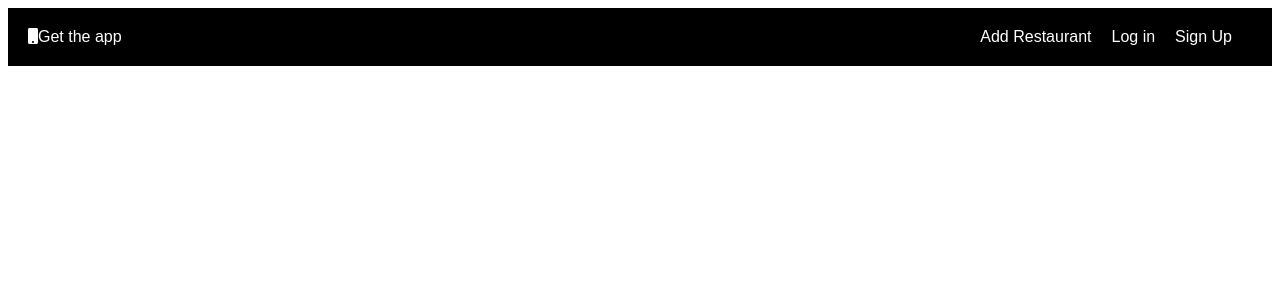
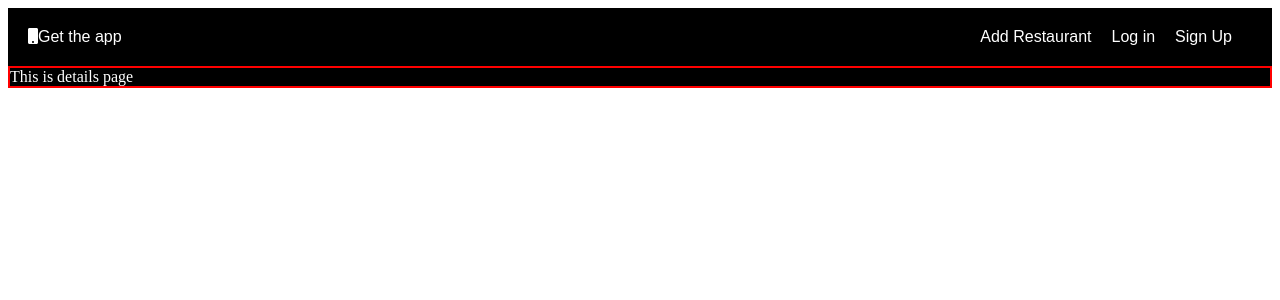
Before and after one commit to SajjadAhmad14/Food-Catalogue-React, a React (Create React App) app: page /DetailPage/1 in a window 1280 px wide. Shown: the top 300 px of the page. Built offline with nearby package versions, Linux system fonts and the light colour scheme.

Commit message:
Add detail page for food item

```diff
--- a/src/App.css
+++ b/src/App.css
@@ -91,3 +91,9 @@
   display: grid;
   grid-template-columns: repeat(3, 1fr);
 }
+
+.details {
+  color: #fff;
+  border: 2px solid red;
+  background-color: black;
+}
--- /dev/null
+++ b/src/components/DetailPage.js
@@ -0,0 +1,14 @@
+/* eslint-disable react/prop-types */
+const DetailPage = (props) => {
+  // eslint-disable-next-line react/prop-types
+  // eslint-disable-next-line react/destructuring-assignment
+  console.log(props.location.state);
+  console.log('something');
+  return (
+    <div className="details">
+      This is details page
+    </div>
+  );
+};
+
+export default DetailPage;
--- a/src/components/FoodItem.js
+++ b/src/components/FoodItem.js
@@ -16,6 +16,7 @@ import FavoriteIcon from '@material-ui/icons/Favorite';
 import ShareIcon from '@material-ui/icons/Share';
 import ExpandMoreIcon from '@material-ui/icons/ExpandMore';
 import MoreVertIcon from '@material-ui/icons/MoreVert';
+import { Link } from 'react-router-dom';
 
 const useStyles = makeStyles((theme) => ({
   root: {
@@ -48,6 +49,12 @@ const FoodItem = ({ food }) => {
     setExpanded(!expanded);
   };
   return (
+    <Link to={{
+      pathname: '/DetailPage/{item.strMeal}',
+      state: { food: item },
+    }}
+    >
+      Register
       <Card className={classes.root}>
         <CardHeader
           avatar={(
@@ -101,14 +108,17 @@ const FoodItem = ({ food }) => {
             <Typography paragraph>
               Heat oil in a (14- to 16-inch) paella pan or a large, deep skillet over medium-high
               heat. Add chicken, shrimp and chorizo, and cook, stirring occasionally until lightly
-            browned, 6 to 8 minutes. Transfer shrimp to a large plate and set aside, leaving chicken
+              browned, 6 to 8 minutes. Transfer shrimp to a large plate and set aside,
+              leaving chicken
               and chorizo in the pan. Add pimentón, bay leaves, garlic, tomatoes, onion, salt and
               pepper, and cook, stirring often until thickened and fragrant, about 10 minutes. Add
               saffron broth and remaining 4 1/2 cups chicken broth; bring to a boil.
             </Typography>
             <Typography paragraph>
               Add rice and stir very gently to distribute. Top with artichokes and peppers, and cook
-            without stirring, until most of the liquid is absorbed, 15 to 18 minutes. Reduce heat to
+              without stirring, until most of the liquid is absorbed,
+              15 to 18 minutes.
+              Reduce heat to
               medium-low, add reserved shrimp and mussels, tucking them down into the rice, and cook
               again without stirring, until mussels have opened and rice is just tender, 5 to 7
               minutes more. (Discard any mussels that don’t open.)
@@ -119,6 +129,7 @@ const FoodItem = ({ food }) => {
           </CardContent>
         </Collapse>
       </Card>
+    </Link>
   );
 };
 
--- a/src/components/Routes.js
+++ b/src/components/Routes.js
@@ -10,6 +10,7 @@ import { faMobile } from '@fortawesome/free-solid-svg-icons';
 import SignIn from './SignIn';
 import SignUp from './SignUp';
 import App from '../App';
+import DetailPage from './DetailPage';
 
 const Routes = () => (
   <Router>
@@ -31,6 +32,7 @@ const Routes = () => (
       <Route exact path="/" component={App} />
       <Route exact path="/signin" component={SignIn} />
       <Route exact path="/signup" component={SignUp} />
+      <Route exact path="/DetailPage/:name" component={DetailPage} />
     </Switch>
   </Router>
 );
```
Also changed, not shown: 2 other files (tests, documents, lock files or other folders). Lines whose indentation alone changed are shown as unchanged.
